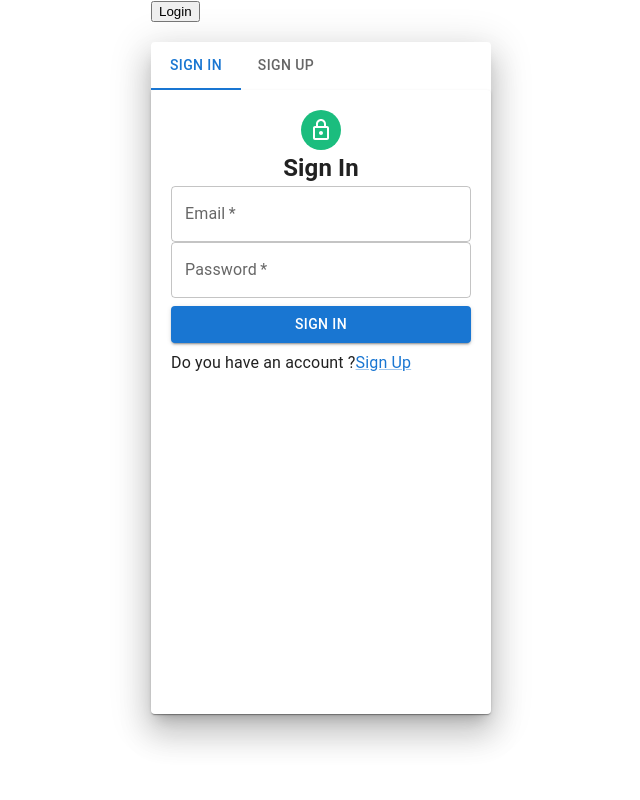
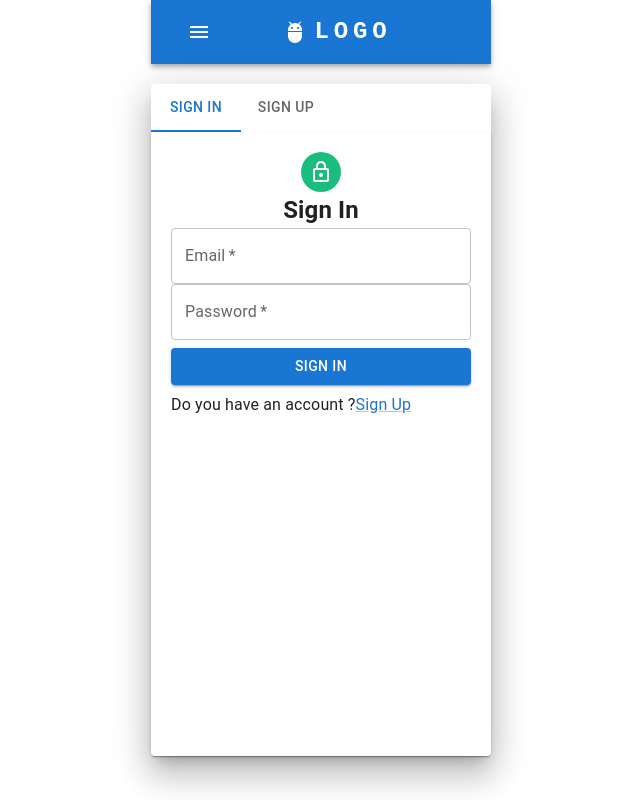
Before and after one commit to dinaco/event-hero-client, a React (Create React App) app: page / in a window 1280 px wide. Shown: the whole page, without its empty margins (319-959 px from the left). Built offline with nearby package versions, Linux system fonts and the light colour scheme; no server answers.

Commit message:
finished styling navbar

```diff
--- a/src/components/Event/EventCard.jsx
+++ b/src/components/Event/EventCard.jsx
@@ -55,7 +55,11 @@ function EventCard({ eventInfo }) {
               </Typography>
               <AvatarGroup spacing='small' total={eventInfo.customers.length}>
                 {eventInfo.customers.slice(0, 2).map((customer) => (
-                  <Avatar alt={customer.name} src={customer.profileImg} />
+                  <Avatar
+                    key={customer._id}
+                    alt={customer.name}
+                    src={customer.profileImg}
+                  />
                 ))}
               </AvatarGroup>
             </Stack>
--- a/src/components/Navbar.jsx
+++ b/src/components/Navbar.jsx
@@ -1,33 +1,156 @@
 import { Link } from "react-router-dom";
-import { useContext } from "react";
+import React, { useState, useContext } from "react";
 import { AuthContext } from "../context/auth.context";
+import {
+  AppBar,
+  Box,
+  Toolbar,
+  IconButton,
+  Typography,
+  Menu,
+  Container,
+  Avatar,
+  Tooltip,
+  MenuItem,
+} from "@mui/material";
+import MenuIcon from "@mui/icons-material/Menu";
+import AdbIcon from "@mui/icons-material/Adb";
 
 function Navbar() {
   const { isLoggedIn, user, logoutUser } = useContext(AuthContext);
+  const [anchorElNav, setAnchorElNav] = useState(null);
+  const [anchorElUser, setAnchorElUser] = useState(null);
 
+  const handleOpenNavMenu = (event) => {
+    setAnchorElNav(event.currentTarget);
+  };
+  const handleOpenUserMenu = (event) => {
+    setAnchorElUser(event.currentTarget);
+  };
+
+  const handleCloseNavMenu = () => {
+    setAnchorElNav(null);
+  };
+
+  const handleCloseUserMenu = () => {
+    setAnchorElUser(null);
+  };
   return (
-    <nav>
+    <AppBar position='static' sx={{ mb: 2 }}>
+      <Container maxWidth='xl'>
+        <Toolbar disableGutters>
+          <Box sx={{ flexGrow: 1, display: "flex" }}>
+            <Tooltip title='Open menu'>
+              <IconButton
+                size='large'
+                aria-label='account of current user'
+                aria-controls='menu-appbar'
+                aria-haspopup='true'
+                onClick={handleOpenNavMenu}
+                color='inherit'>
+                <MenuIcon />
+              </IconButton>
+            </Tooltip>
+            <Menu
+              id='menu-appbar'
+              anchorEl={anchorElNav}
+              anchorOrigin={{
+                vertical: "bottom",
+                horizontal: "left",
+              }}
+              keepMounted
+              transformOrigin={{
+                vertical: "top",
+                horizontal: "left",
+              }}
+              open={Boolean(anchorElNav)}
+              onClose={handleCloseNavMenu}
+              sx={{
+                display: "block",
+              }}>
               {isLoggedIn && (
-        <>
+                <div>
                   {user.role === "customer" && (
+                    <MenuItem onClick={handleCloseNavMenu}>
                       <Link to='/events'>
-              <button>All Events</button>
+                        <Typography textAlign='center'>All Events</Typography>
                       </Link>
+                    </MenuItem>
                   )}
-          <Link to='/my-account'>
-            <button>My Account</button>
-          </Link>
-          <button onClick={logoutUser}>Logout</button>
-          <p>{user.email}</p>
-        </>
+                </div>
               )}
 
               {!isLoggedIn && (
+                <MenuItem onClick={handleCloseNavMenu}>
                   <Link to='/'>
-          <button>Login</button>
+                    <Typography textAlign='center'>Login</Typography>
                   </Link>
+                </MenuItem>
               )}
-    </nav>
+            </Menu>
+          </Box>
+          <AdbIcon sx={{ display: "flex", mr: 1 }} />
+          <Typography
+            variant='h5'
+            noWrap
+            component='a'
+            href=''
+            sx={{
+              mr: 2,
+              display: "flex",
+              flexGrow: 1,
+              fontFamily: "monospace",
+              fontWeight: 700,
+              letterSpacing: ".3rem",
+              color: "inherit",
+            }}>
+            LOGO
+          </Typography>
+          {isLoggedIn && (
+            <Box sx={{ flexGrow: 0 }}>
+              <Tooltip title='Open settings'>
+                <IconButton onClick={handleOpenUserMenu} sx={{ p: 0 }}>
+                  <Avatar alt={user.name} src={user.profileImg} />
+                </IconButton>
+              </Tooltip>
+              <Menu
+                sx={{ mt: "45px" }}
+                id='menu-appbar'
+                anchorEl={anchorElUser}
+                anchorOrigin={{
+                  vertical: "top",
+                  horizontal: "right",
+                }}
+                keepMounted
+                transformOrigin={{
+                  vertical: "top",
+                  horizontal: "right",
+                }}
+                open={Boolean(anchorElUser)}
+                onClose={handleCloseUserMenu}>
+                {isLoggedIn && (
+                  <MenuItem onClick={handleCloseUserMenu}>
+                    <Link to='/my-account'>
+                      <Typography textAlign='center'>My Account</Typography>
+                    </Link>
+                  </MenuItem>
+                )}
+                {isLoggedIn && user.role === "customer" && (
+                  <MenuItem onClick={handleCloseUserMenu}>
+                    <Link to='/add-balance'>
+                      <Typography textAlign='center'>Add Balance</Typography>
+                    </Link>
+                  </MenuItem>
+                )}
+                <MenuItem onClick={logoutUser}>
+                  <Typography textAlign='center'>Logout</Typography>
+                </MenuItem>
+              </Menu>
+            </Box>
+          )}
+        </Toolbar>
+      </Container>
+    </AppBar>
   );
 }
 
```
Lines whose indentation alone changed are shown as unchanged.
